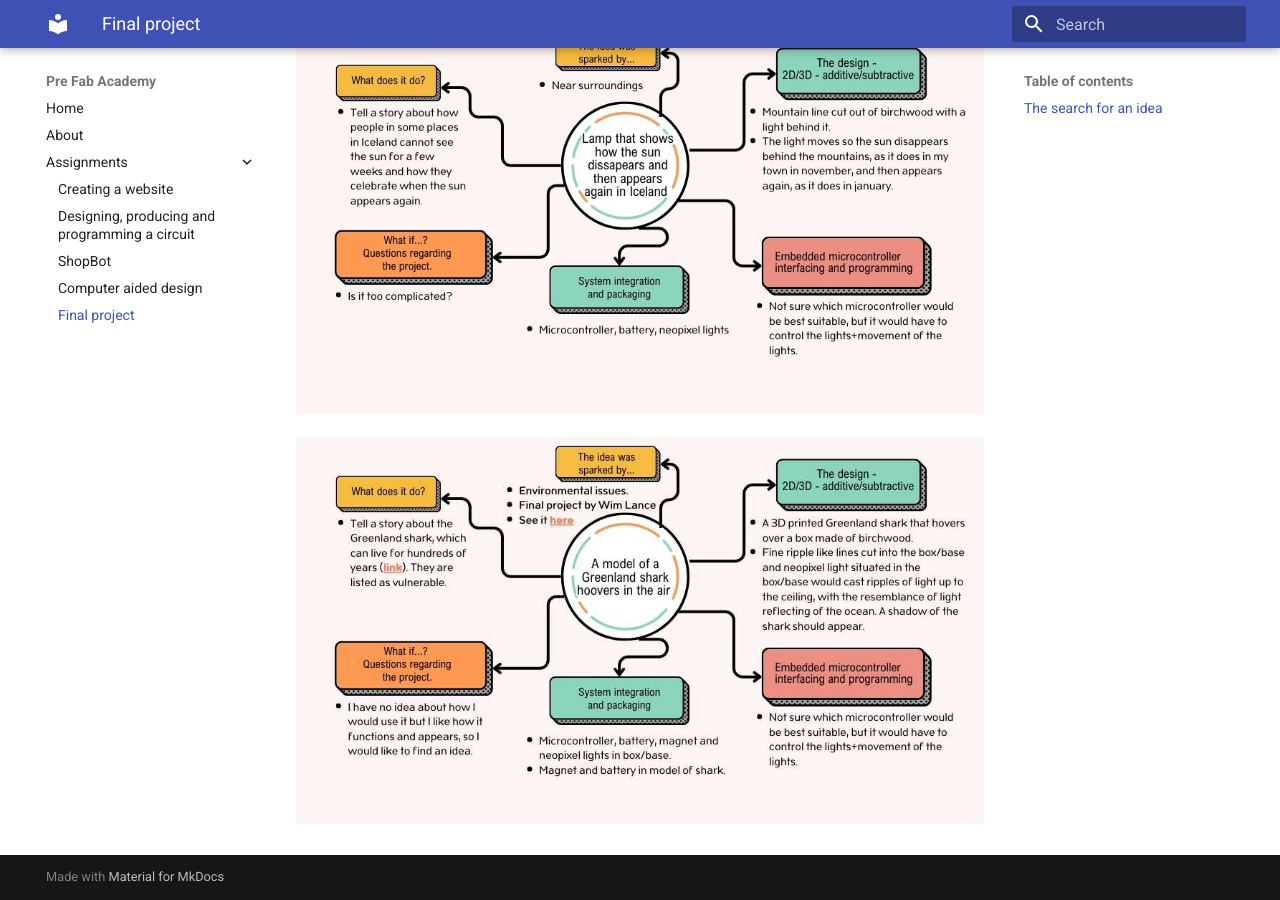
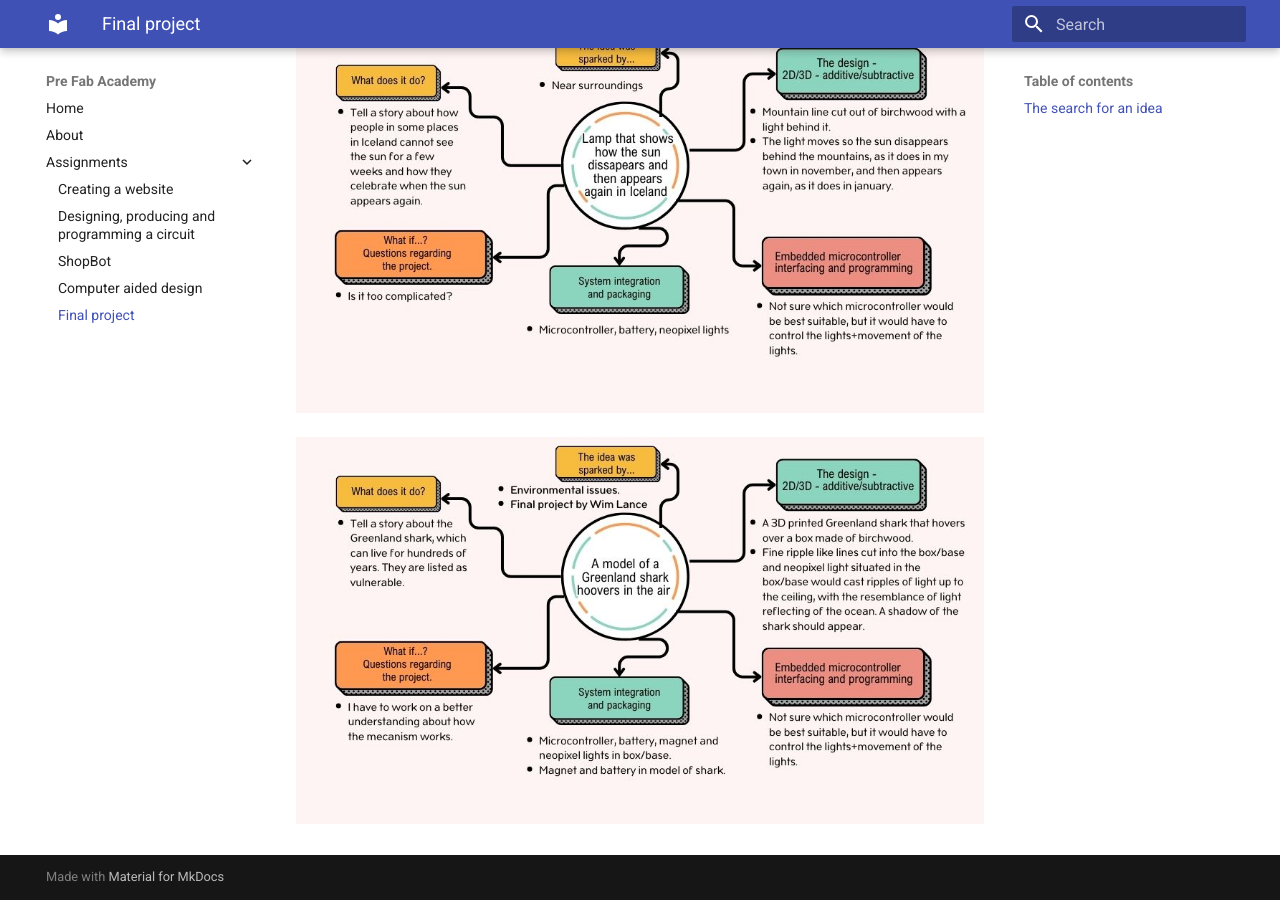
Before and after one commit to OlofH2/Before-Fab-Academy, an MkDocs documentation site: the page built from docs/FinalProject.md, in a window 1280 px wide and 900 px high, scrolled down 582 px. Built offline with MkDocs 1.6.1 and Material for MkDocs 9.7.7, drawn with Linux system fonts in a browser that asks for light colours.

Commit message:
lagað aftur

```diff
--- a/docs/FinalProject.md
+++ b/docs/FinalProject.md
@@ -17,4 +17,4 @@ In the beginning I had so many starting points to choose from but it was quite d
 
 ![SunBehindMountains](img/SunBehindMountains_86kb.jpg)
 
-![GreenlandShark](img/GreenlandShark_Mindmap.jpg)
+![GreenlandShark](img/GreenlandShark.jpg)
```
Also changed, not shown: docs/img/GreenlandShark.jpg (added), docs/img/GreenlandShark_Mindmap.jpg (deleted), docs/img/GreenlandShark_Mindmap_98kb.jpg (deleted).
